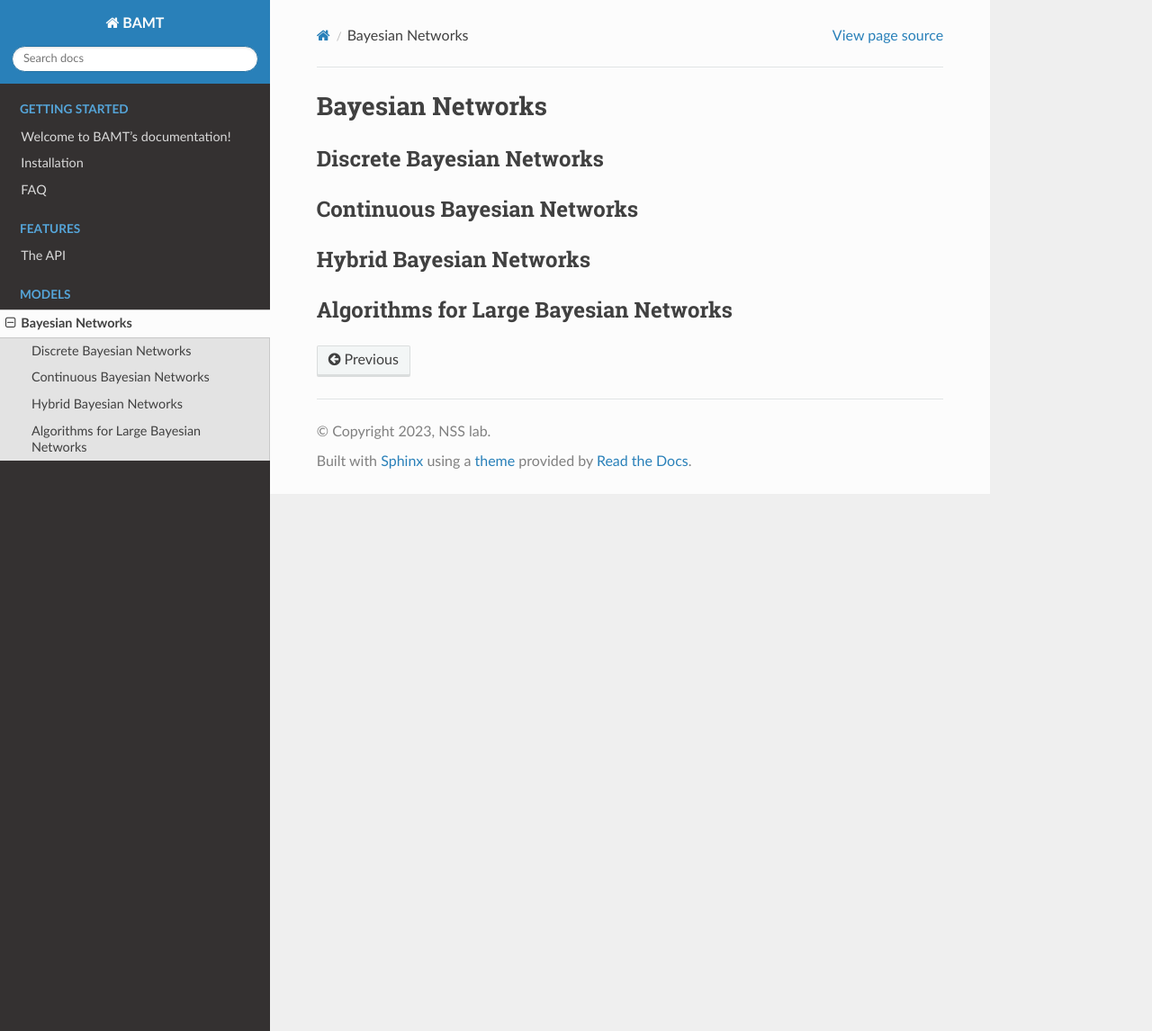
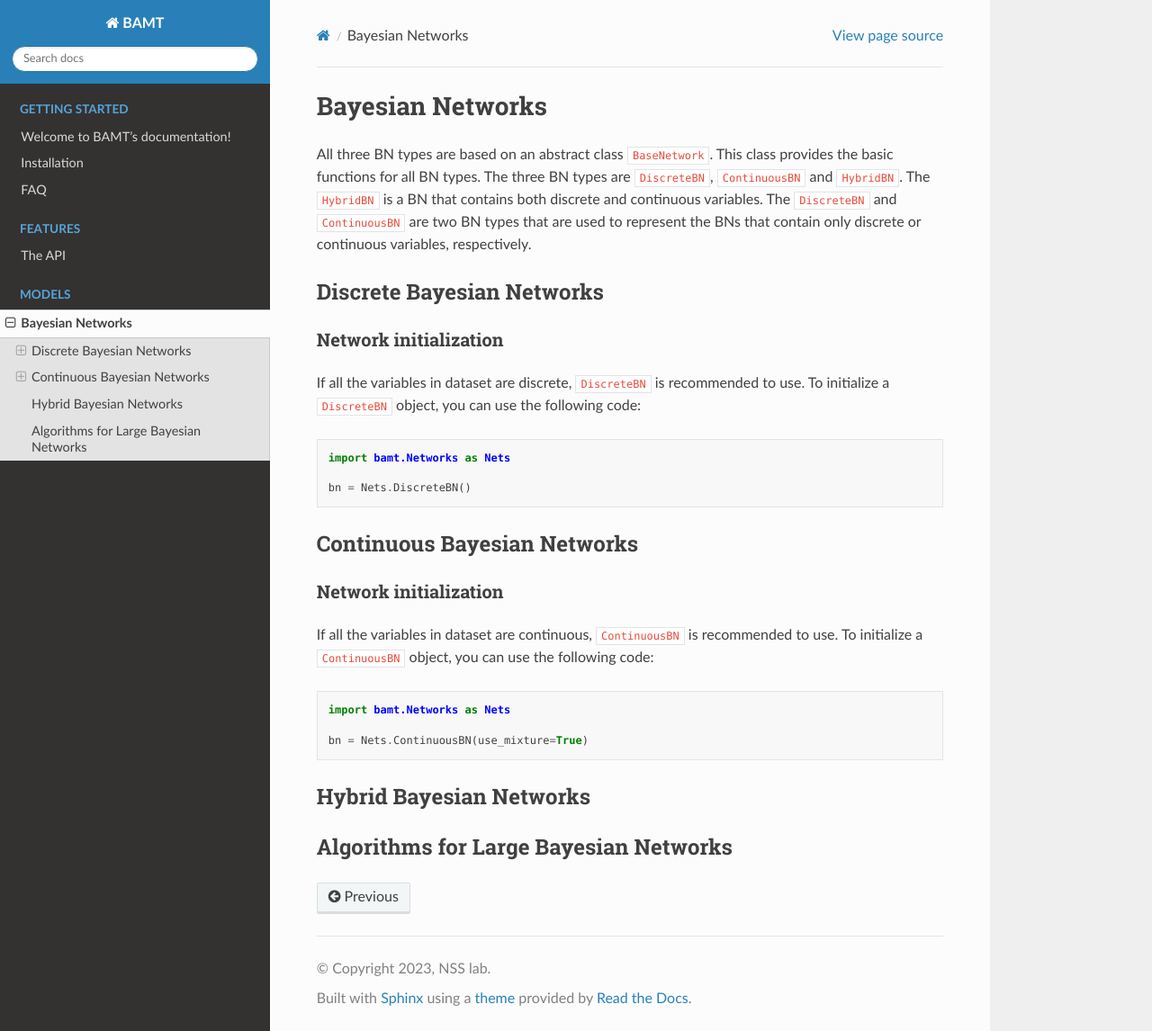
Before and after one commit to aimclub/BAMT, a Sphinx documentation site: the page built from docs/source/models/BayesianNetworks.rst, in a window 1280 px wide and 1146 px high. Shown: the whole window at 90% size. Built offline with Sphinx 7.4.7 and the Read the Docs theme 2.0.0, drawn with Linux system fonts in a browser that asks for light colours.

Commit message:
updated docs for BayesianNetworks

```diff
--- a/docs/source/models/BayesianNetworks.rst
+++ b/docs/source/models/BayesianNetworks.rst
@@ -3,11 +3,46 @@
 Bayesian Networks
 =================
 
+All three BN types are based on an abstract class ``BaseNetwork``.
+This class provides the basic functions for all BN types.
+The three BN types are ``DiscreteBN``, ``ContinuousBN`` and ``HybridBN``.
+The ``HybridBN`` is a BN that contains both discrete and continuous variables.
+The ``DiscreteBN`` and ``ContinuousBN`` are two BN types that are used to represent the BNs that contain only discrete or continuous variables, respectively.
+
 Discrete Bayesian Networks
 --------------------------
 
+Network initialization
+~~~~~~~~~~~~~~~~~~~~~~
+
+If all the variables in dataset are discrete, ``DiscreteBN`` is recommended to use.
+To initialize a ``DiscreteBN`` object, you can use the following code:
+
+.. code-block:: python
+
+    import bamt.Networks as Nets
+
+    bn = Nets.DiscreteBN()
+
+
+
+
 Continuous Bayesian Networks
 ----------------------------
+
+Network initialization
+~~~~~~~~~~~~~~~~~~~~~~
+
+If all the variables in dataset are continuous, ``ContinuousBN`` is recommended to use.
+To initialize a ``ContinuousBN`` object, you can use the following code:
+
+.. code-block:: python
+
+    import bamt.Networks as Nets
+
+    bn = Nets.ContinuousBN(use_mixture=True)
+
+
 
 Hybrid Bayesian Networks
 ------------------------
```
